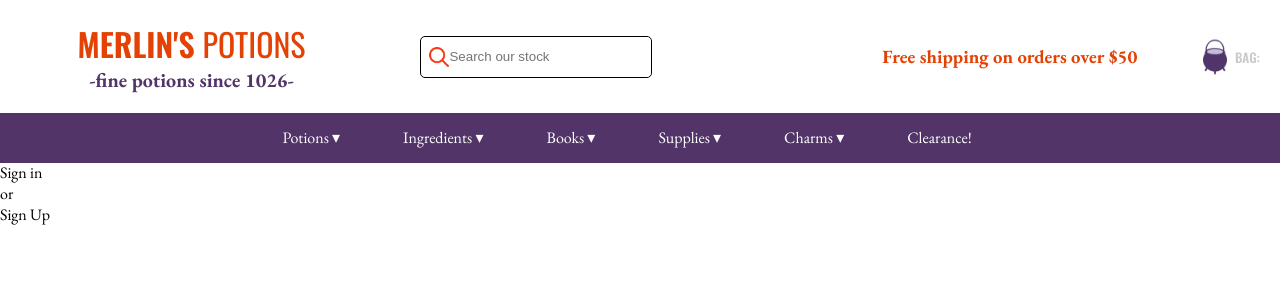
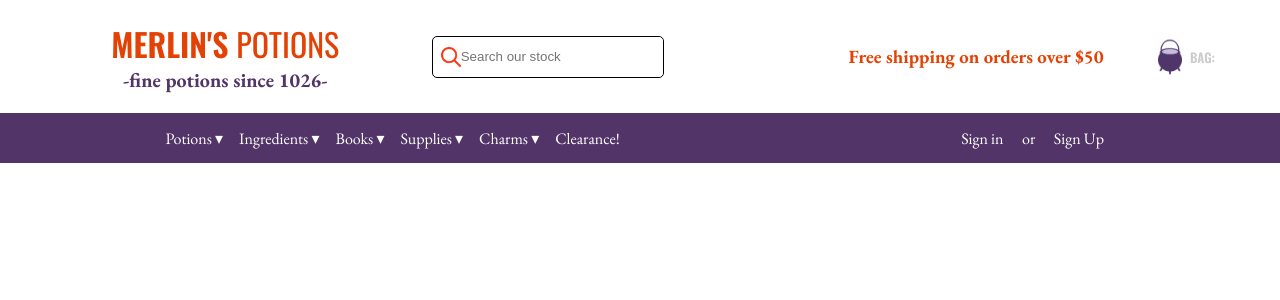
Before and after one commit to serjsouzar/merlinpotions, a Next.js app: page / in a window 1280 px wide. Shown: the top 300 px of the page. Built offline with nearby package versions, Linux system fonts and the light colour scheme.

Commit message:
nav component complete - potionsContainer start

```diff
--- a/app/global.css
+++ b/app/global.css
@@ -18,7 +18,7 @@
   justify-content: space-around;
   text-align: center;
   width: 100%;
-  max-width: 1256px;
+  max-width: 1150px;
   padding: 20px;
 }
 
@@ -73,14 +73,12 @@
 .nav_menu_container {
   width: 100%;
   background: #523468;
-  height: 50px
+  height: 50px;
 }
 
 .nav_menu {
   display: flex;
-  max-width: 1256px;
-  height: 49px;
-  align-items: center
+  align-items: center;
 }
 
 .nav_menu li {
@@ -88,7 +86,7 @@
   font-weight: 500px;
   color: #fff;
   padding: 8px;
-  border-radius: 7px
+  border-radius: 7px;
 }
 
 .nav_menu li:hover {
@@ -99,28 +97,61 @@
 
 .nav_menu ul {
   display: flex;
-  justify-content: end;
-  width: 78%;
-  gap: 47px;
 }
 
 .nav_sign {
   display: flex;
 }
 
+.nav_sign ul {
+  width: 180px;
+  display: flex;
+  justify-content: space-evenly;
+  list-style: none;
+  align-items: center;
+}
+
+.nav_sign li {
+  color: #fff;
+}
+
+.nav_menu_container {
+  width: 100%;
+  display: flex;
+  justify-content: center
+}
+
+.menu_container {
+  display: flex;
+  width: 1440px;
+  justify-content: space-around;
+}
+
+
+#signHover {
+  padding: 8px;
+  border-radius: 7px;
+}
+
+#signHover:hover {
+  transition: all ease 0.3s;
+  background: #674283;
+  cursor: pointer;
+}
+
 @media (max-width: 780px) {
   .nav_title {
-    height: 28vh;
+    padding-top: 60px
   }
 
   .nav_menu_container {
-    display: none
+    display: none;
   }
 }
 
-@media (max-width: 500px) {
+@media (max-width: 400px) {
   .nav_title {
-    height: 30vh;
+    height: 80px;
   }
 }
 
--- a/components/Nav.jsx
+++ b/components/Nav.jsx
@@ -6,8 +6,6 @@ import { oswald, ebgar } from "@/app/fonts";
 
 const Nav = () => {
   const [toggleDropDown, setToggleDropDown] = useState(false);
-
-  console.log(toggleDropDown);
 
   return (
     <>
@@ -18,6 +16,7 @@ const Nav = () => {
             width={40}
             height={40}
             className="navigation_menu"
+            alt="hamburguer_icon"
             onClick={() => setToggleDropDown((prev) => !prev)}
           />
           <div className="nav_title">
@@ -37,6 +36,7 @@ const Nav = () => {
                 width={20}
                 height={20}
                 className="search_icon"
+                alt="search_icon"
               />
               <input type="search" placeholder="Search our stock" />
             </div>
@@ -46,7 +46,7 @@ const Nav = () => {
             </h3>
           </div>
           <div className="nav_bag">
-            <Image src="/assets/cauldron.png" width={40} height={40} />
+            <Image src="/assets/cauldron.png" alt="cauldron_icon" width={40} height={40} />
             <h4
               className={oswald.className}
               style={{ color: "#ccc", fontSize: "13px" }}
@@ -61,6 +61,7 @@ const Nav = () => {
                   src="/assets/close.png"
                   width={30}
                   height={30}
+                  alt="close_icon"
                   className="navigation_menu"
                   onClick={() => setToggleDropDown((prev) => !prev)}
                 />
@@ -70,6 +71,7 @@ const Nav = () => {
                     width={20}
                     height={20}
                     className="search_icon"
+                    alt="search_icon"
                   />
                   <input type="search" placeholder="Search our stock" />
                 </div>
@@ -85,6 +87,7 @@ const Nav = () => {
         </div>
       </div>
       <div className="nav_menu_container">
+        <div className="menu_container">
         <div className="nav_menu">
           <ul>
             <li className={ebgar.className}>Potions ▾</li>
@@ -97,10 +100,11 @@ const Nav = () => {
         </div>
         <div className="nav_sign">
           <ul>
-            <li className={ebgar.className}>Sign in</li>
+            <li className={ebgar.className} id="signHover">Sign in</li>
             <li className={ebgar.className}>or</li>
-            <li className={ebgar.className}>Sign Up</li>
+            <li className={ebgar.className} id="signHover">Sign Up</li>
           </ul>
+          </div>
         </div>
       </div>
     </>
```
Also changed, not shown: components/Potion.jsx (added), components/PotionsContainer.jsx (added).
